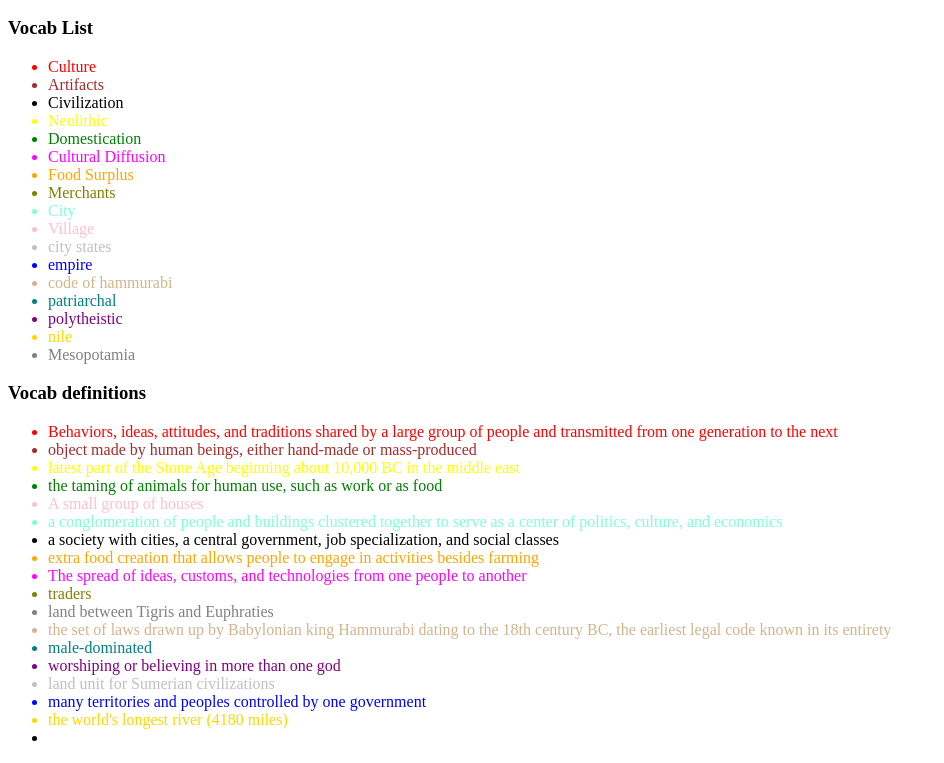
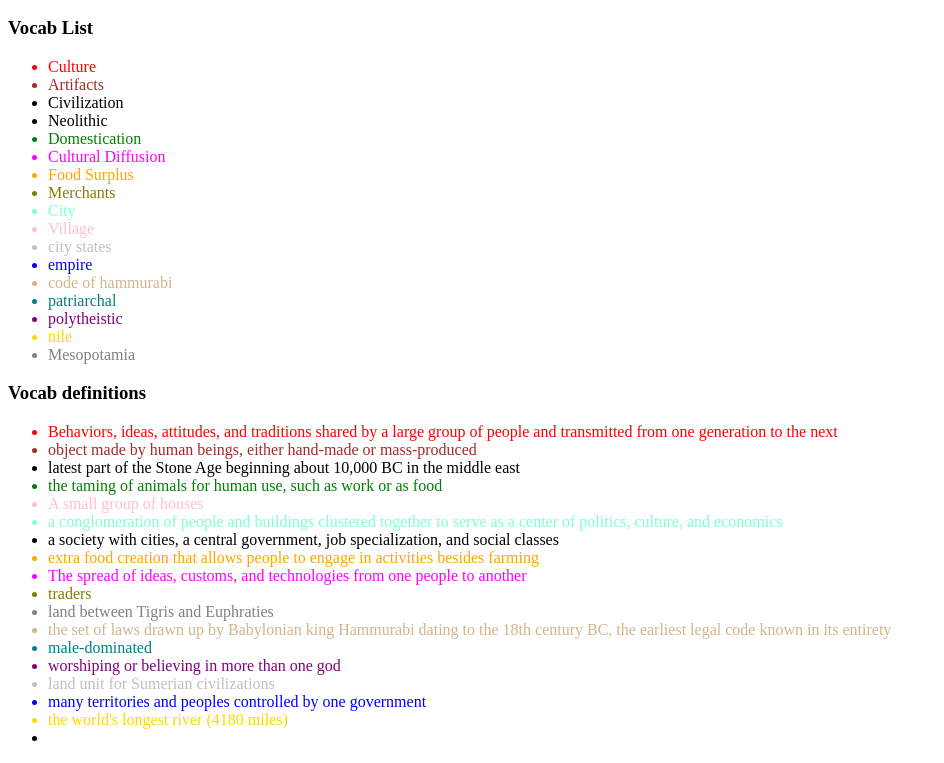
Before and after one commit to TarheK/quizz-web-app, a plain HTML site: page index.html in a window 1280 px wide. Shown: the part 110-873 px from the top of the page, without its empty margins (0-944 px from the left). Drawn offline with Linux system fonts and the light colour scheme.

Commit message:
Update index.html

```diff
--- a/index.html
+++ b/index.html
@@ -13,7 +13,7 @@
   <li style="color:red;">Culture</li>
   <li style="color:Brown;">Artifacts</li>
   <li style="color:Copper;">Civilization</li>
-  <li style="color:yellow;">Neolithic</li>
+  <li style="color:Jade;">Neolithic</li>
   <li style="color:green;">Domestication</li>
   <li style="color:Magenta;">Cultural Diffusion</li>
   <li style="color:orange;">Food Surplus</li>
@@ -35,7 +35,7 @@
    <ul>
   <li style="color:red;"> Behaviors, ideas, attitudes, and traditions shared by a large group of people and transmitted from one generation to the next</li>
   <li style="color:Brown;"> object made by human beings, either hand-made or mass-produced</li>
-  <li style="color:yellow;"> latest part of the Stone Age beginning about 10,000 BC in the middle east</li>
+  <li style="color:Jade;"> latest part of the Stone Age beginning about 10,000 BC in the middle east</li>
   <li style="color:green;"> the taming of animals for human use, such as work or as food</li>
   <li style="color:pink;"> A small group of houses</li>
   <li style="color:Aquamarine;"> a conglomeration of people and buildings clustered together to serve as a center of politics, culture, and economics</li>
```
